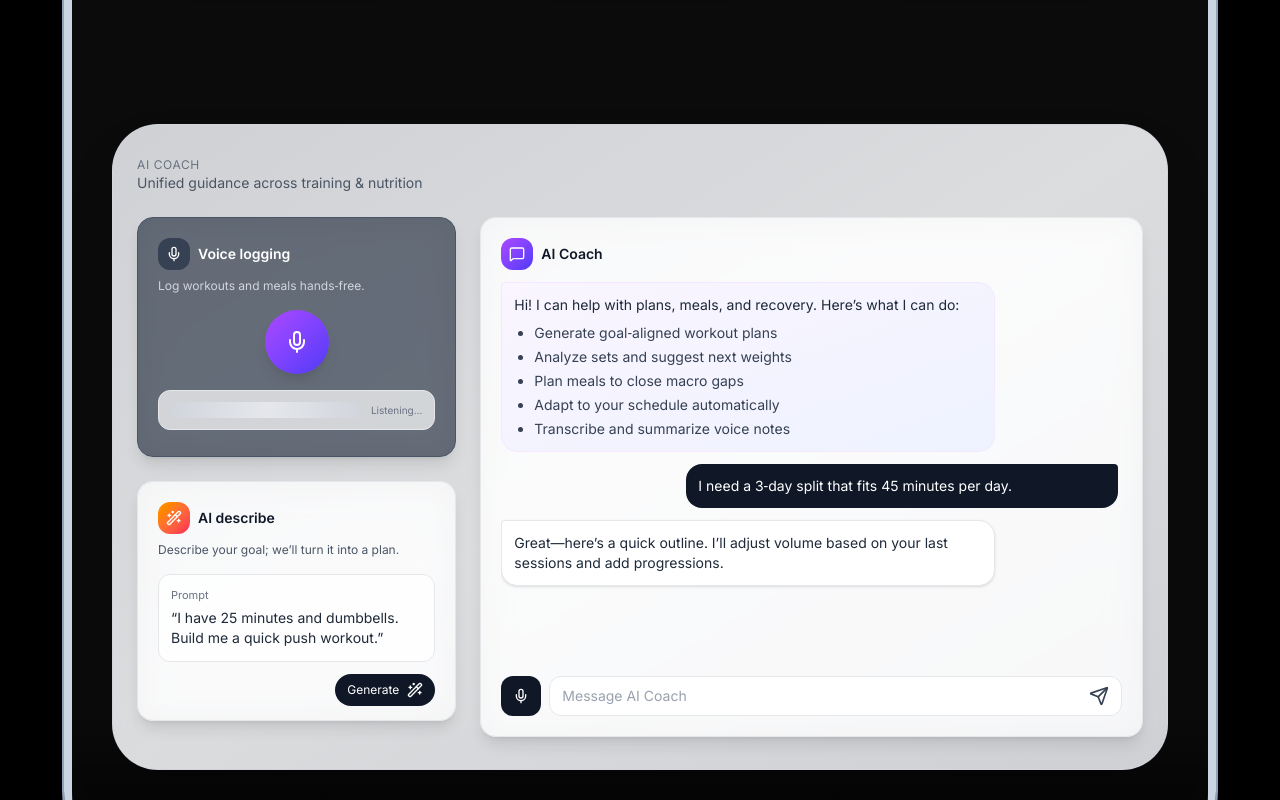
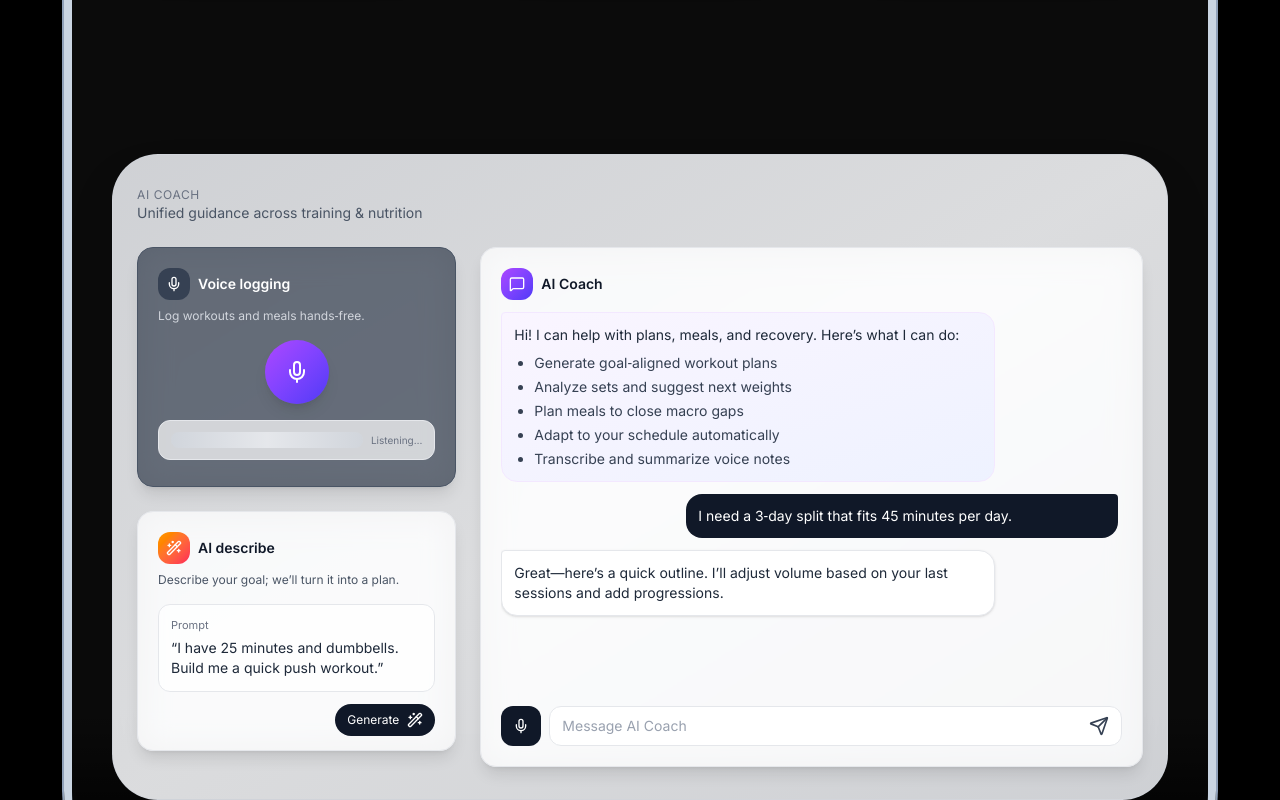
Before and after one commit to ethan0c/helthy_v2, a Next.js app: page / in a window 1280 px wide. Shown: the part 2280-3080 px from the top of the page. Built offline with nearby package versions, Linux system fonts and the light colour scheme.

Commit message:
chore: Clean up unused imports and improve code organization

```diff
--- a/src/app/page.tsx
+++ b/src/app/page.tsx
@@ -541,7 +541,7 @@ export default function Home() {
                     width: showFeatureAI ? "100%" : 384,
                     height: showFeatureAI ? "auto" : 84,
                     borderRadius: showFeatureAI ? 46 : 42,
-                    y: showFeatureAI ? 10 : 0,
+                    y: showFeatureAI ? 40 : 0,
                   }}
                   transition={{ duration: 0.9, ease: [0.25, 0.46, 0.45, 0.94] }}
                   className="mt-16 mx-auto bg-gradient-to-br from-gray-200/90 via-gray-100/90 to-gray-200/90 backdrop-blur-xl border border-gray-300/70 shadow-2xl overflow-hidden relative"
```
